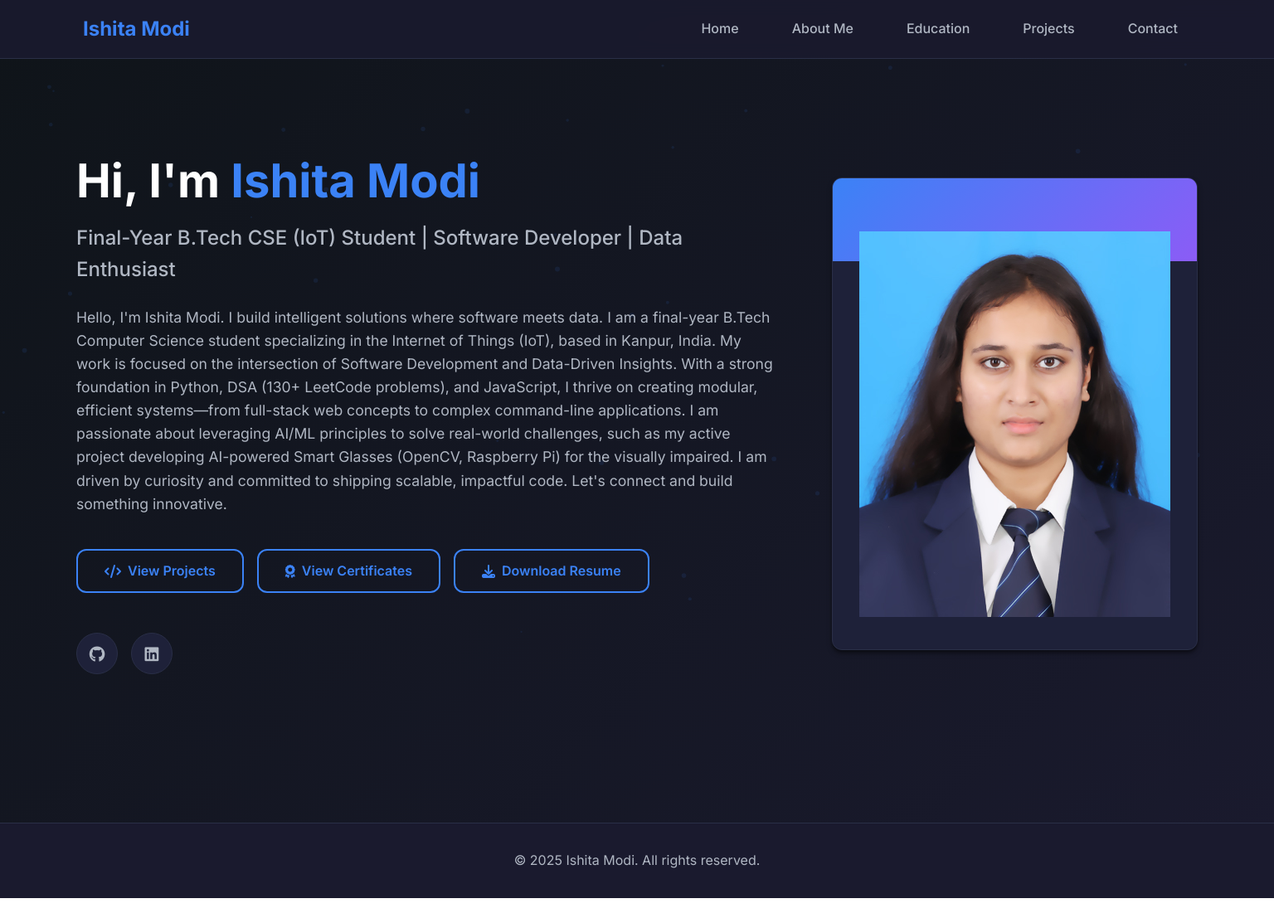
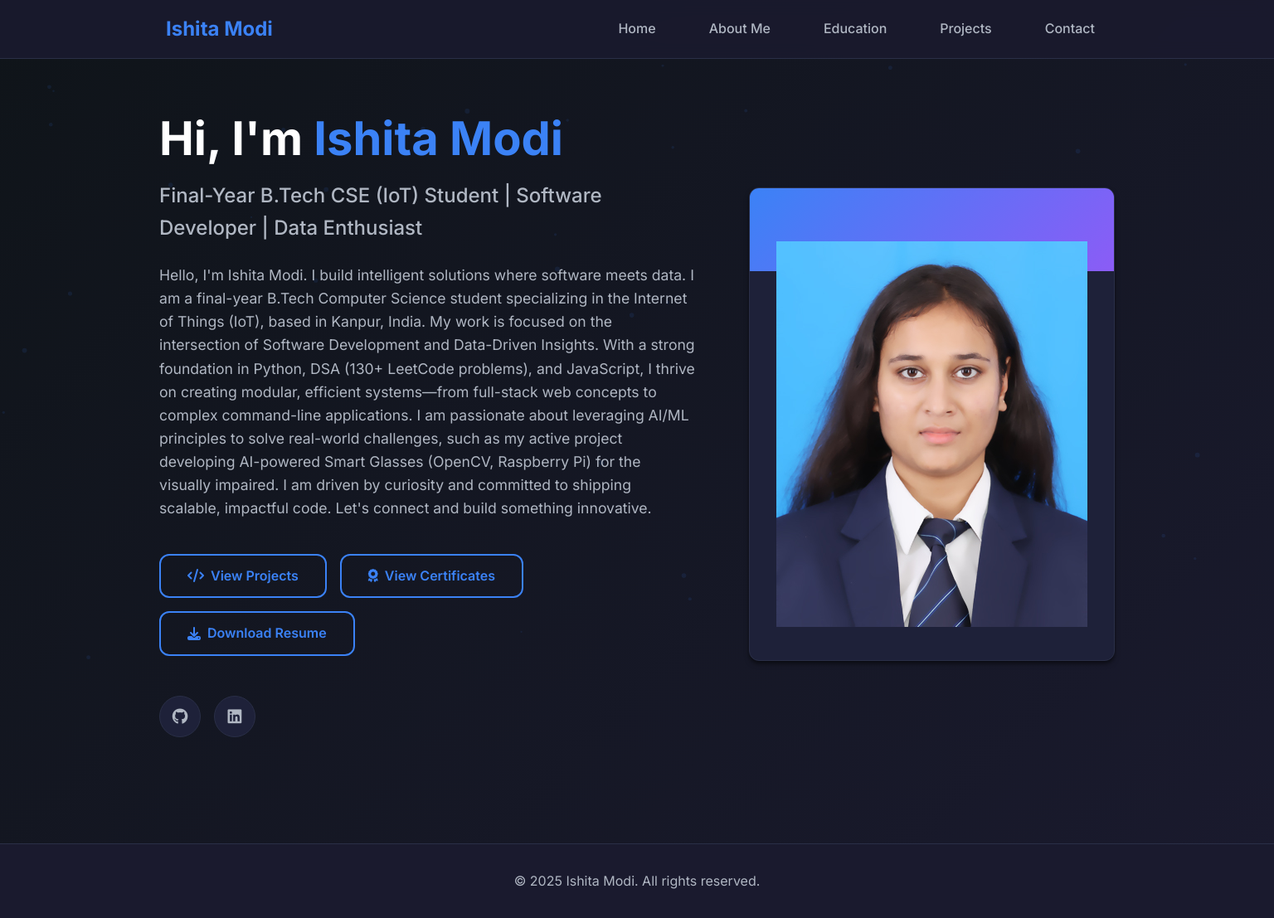
Before and after one commit to ishita230105/ishita230105.github.io, a website built with Vite: page index.html in a window 1536 px wide. Shown: the whole page at 83% size. Before the commit the page ends 1083 px from the top, so only its background shows below. Built offline with nearby package versions, Linux system fonts and the light colour scheme.

Commit message:
Fix portfolio zoom issue: adjust container widths and improve responsive design

```diff
--- a/style.css
+++ b/style.css
@@ -31,6 +31,8 @@ body {
     color: var(--text-primary);
     background: linear-gradient(135deg, var(--background-dark) 0%, var(--primary-color) 100%);
     min-height: 100vh;
+    overflow-x: hidden; /* Prevent horizontal scroll */
+    width: 100%;
 }
 
 /* Navigation Styles */
@@ -47,8 +49,7 @@ body {
 }
 
 .nav-container {
-    /* *** CHANGE: Increased max-width for wider layout *** */
-    max-width: 1400px;
+    max-width: 1200px;
     margin: 0 auto;
     padding: 0 2rem;
     display: flex;
@@ -131,8 +132,7 @@ body {
 }
 
 .section-container {
-    /* *** CHANGE: Increased max-width for wider layout *** */
-    max-width: 1400px;
+    max-width: 1200px;
     margin: 0 auto;
     padding: 0 2rem;
 }
@@ -162,10 +162,8 @@ body {
 
 /* Home Section */
 .home-container {
-    /* *** CHANGE: Increased max-width for wider layout *** */
-    max-width: 1400px;
+    max-width: 1200px;
     margin: 0 auto;
-    /* *** CHANGE: Reduced horizontal padding for a more "filled" look *** */
     padding: 0 1.5rem;
     min-height: calc(100vh - 70px);
     display: flex;
@@ -518,8 +516,7 @@ body {
     display: grid;
     grid-template-columns: repeat(auto-fit, minmax(350px, 1fr));
     gap: 2rem;
-    /* *** CHANGE: Increased max-width for wider layout *** */
-    max-width: 1400px;
+    max-width: 1200px;
     margin: 0 auto;
 }
 
@@ -787,8 +784,7 @@ body {
 }
 
 .footer-content {
-    /* *** CHANGE: Increased max-width for wider layout *** */
-    max-width: 1400px;
+    max-width: 1200px;
     margin: 0 auto;
     padding: 0 2rem;
     text-align: center;
@@ -838,6 +834,17 @@ body {
 }
 
 /* Responsive Design */
+
+/* Large screens - prevent content from being too wide */
+@media (min-width: 1400px) {
+    .nav-container,
+    .section-container,
+    .home-container,
+    .footer-content {
+        max-width: 1200px;
+    }
+}
+
 @media (max-width: 1024px) {
     .hero-content {
         grid-template-columns: 1fr;
@@ -869,8 +876,8 @@ body {
     .section-container,
     .home-container,
     .footer-content {
-        max-width: 90%; /* Use percentage for fluid behavior */
-        padding: 0 2rem;
+        max-width: 95%; /* Use percentage for fluid behavior */
+        padding: 0 1.5rem;
     }
 }
 
```
